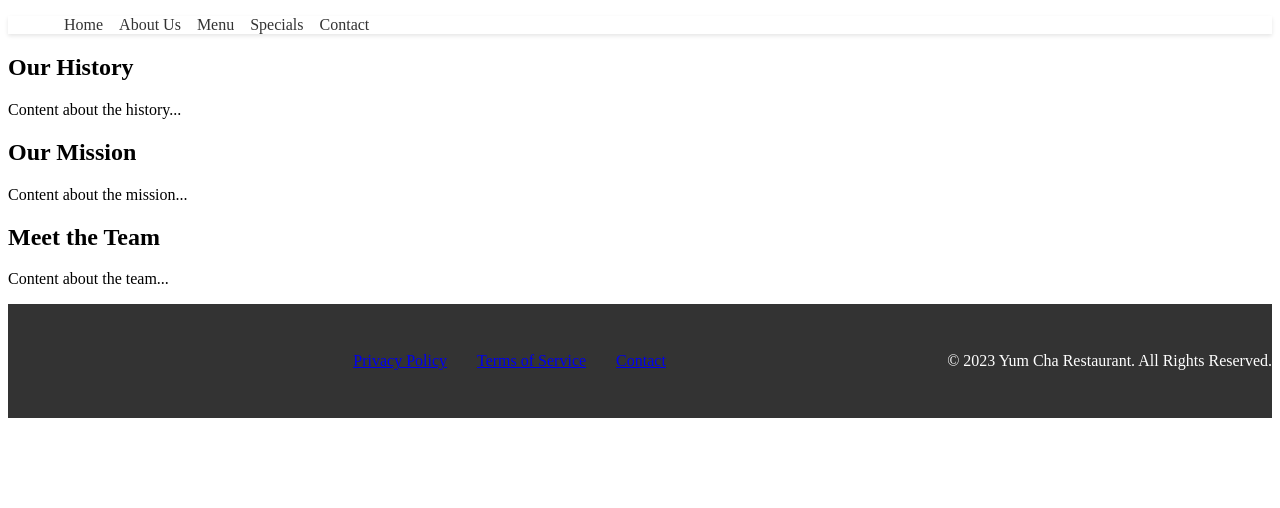
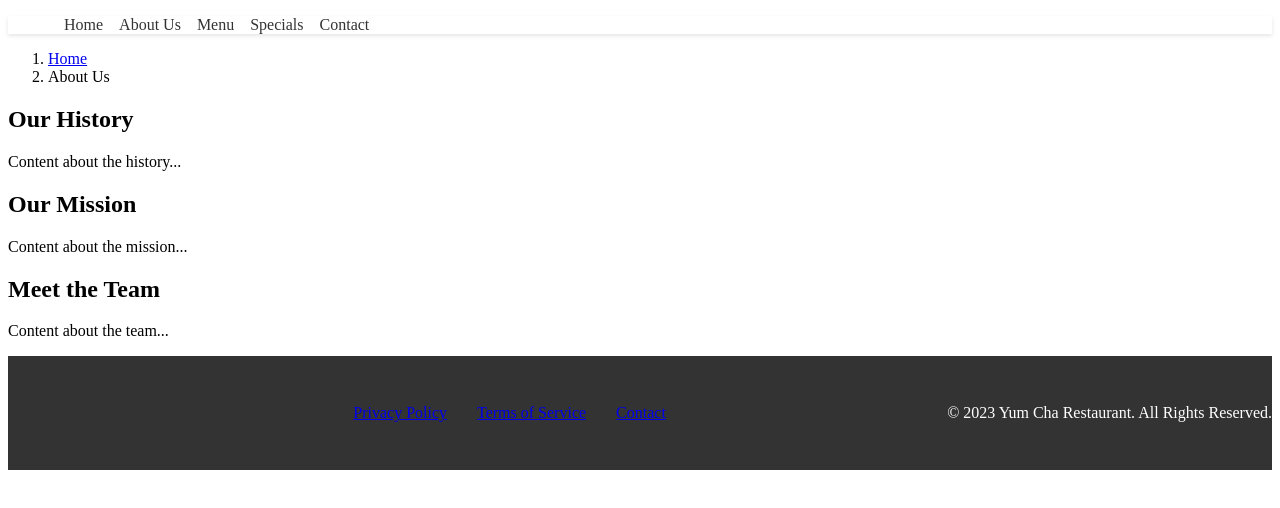
Before and after one commit to bennychen2004181026/GoldenStar, a website: page src/about.html in a window 1280 px wide. Drawn offline with Linux system fonts and the light colour scheme.

Commit message:
Add breadcrumb component

```diff
--- a/src/about.html
+++ b/src/about.html
@@ -22,6 +22,14 @@
         </div>
       </nav>
     </header>
+
+     <!-- Breadcrumb components -->
+     <nav aria-label="breadcrumb">
+        <ol class="breadcrumb">
+          <li class="breadcrumb-item"><a href="#">Home</a></li>
+          <li class="breadcrumb-item active" aria-current="page">About Us</li>
+        </ol>
+      </nav>
 
     <!-- History of the Restaurant -->
     <section id="history">
--- /dev/null
+++ b/src/scss/components/_breadcrumb.scss
@@ -0,0 +1,5 @@
+.breadcrumb {
+    background-color: transparent;
+    padding: 0.5em 0;
+    // additional styling
+  }
--- a/src/scss/main.scss
+++ b/src/scss/main.scss
@@ -6,6 +6,7 @@
 @import '../scss/components/footer';
 @import '../scss/components/main-content';
 @import '../scss/components/featured-dishes';
+@import '../scss/components/breadcrumb';
 @import '../scss/pages/contact';
 @import '../scss/pages/homepage';
 @import '../scss/pages/latest-blogs';
```
Also changed, not shown: src/blog.html (+9 -0 lines), src/faq.html (+8 -0 lines), src/index.html (+8 -0 lines), src/menu.html (+8 -0 lines), src/scss/components/_breadcrumb.css (added).
